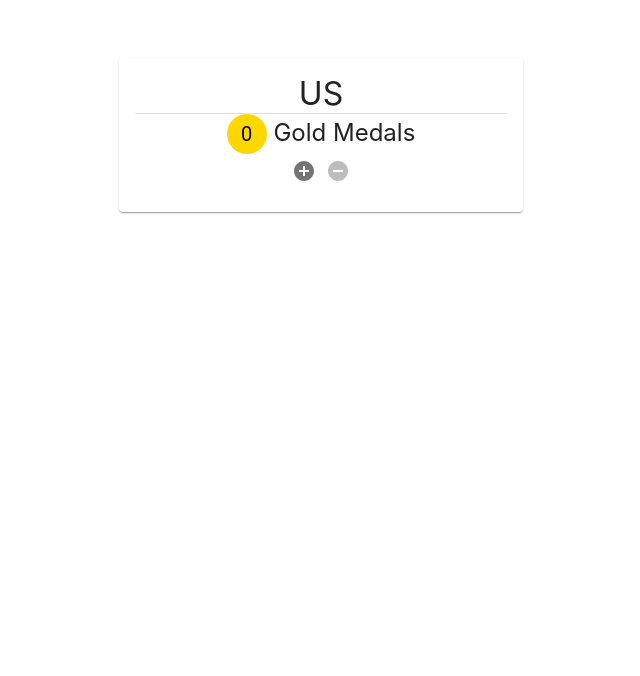
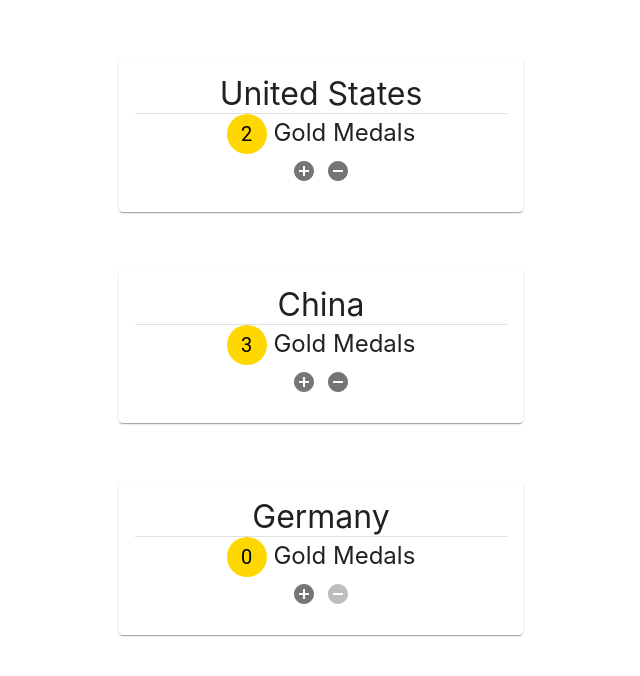
Before and after one commit to EvGresbach/AdvWebDev_medals-mui, a React (Create React App) app: page / in a window 1280 px wide. Shown: the top 676 px of the page, without its empty margins (319-959 px from the left). Built offline with nearby package versions, Linux system fonts and the light colour scheme.

Commit message:
render array

```diff
--- a/src/App.js
+++ b/src/App.js
@@ -1,16 +1,30 @@
-
+import React, {Component} from 'react';
 import { Container } from '@mui/material';
 import './App.css';
 import Country from './components/Country';
 
-function App() {
-  return (
-    <div className="App">
-      <Container>
-        <Country />
-      </Container>
-    </div>
-  );
+class App extends Component{
+  state = {
+    countries: [
+      { id: 1, name: 'United States', goldMedalCount: 2 },
+      { id: 2, name: 'China', goldMedalCount: 3 },
+      { id: 3, name: 'Germany', goldMedalCount: 0 },
+    ]
+  }
+
+  render(){
+    return (
+      <div className="App">
+        <Container>
+          {this.state.countries.map(country =>
+              <Country key={country.id}
+                country = {country}
+              />
+            )}
+        </Container>
+      </div>
+    )
+  }
 }
 
 export default App;
--- a/src/components/Country.jsx
+++ b/src/components/Country.jsx
@@ -21,8 +21,8 @@ const styles = {
 }
 class Country extends Component {
     state = {
-        name: 'US',
-        gold: 0,
+        name: this.props.country.name,
+        gold: this.props.country.goldMedalCount,
     }
 
     handleIncrement = () => {
```
